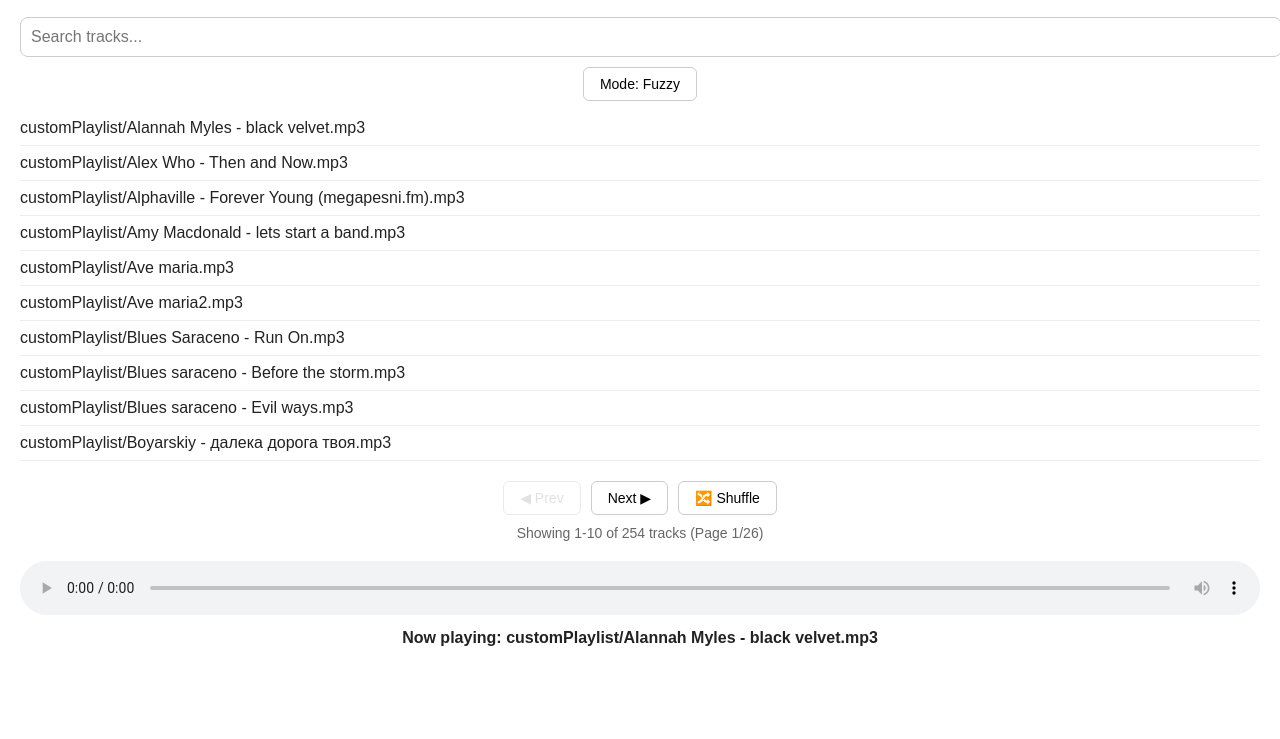
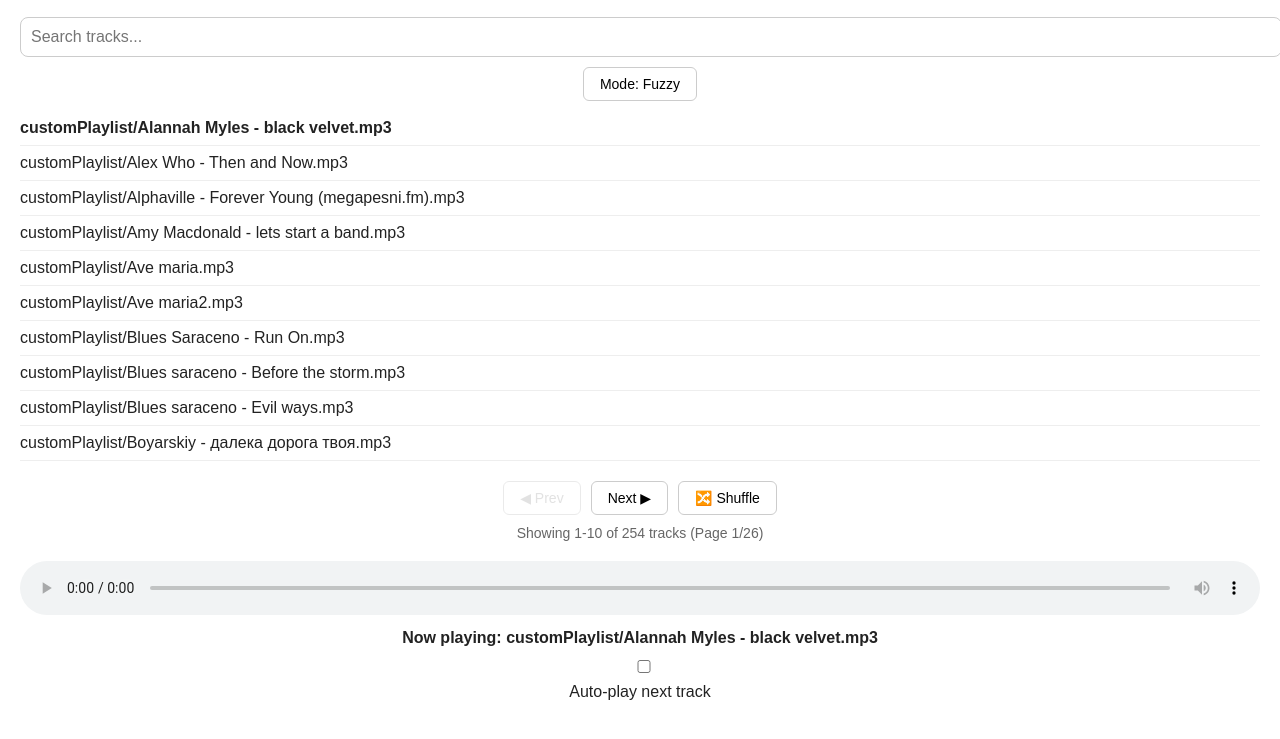
Before and after one commit to tritonJS826/music, a website: page public/index.html in a window 1280 px wide. Both pictures are taken after a click on the item "customPlaylist/Alannah Myles - black velvet.mp3". Shown: the part 81-820 px from the top of the page. Drawn offline with Linux system fonts and the light colour scheme.

Commit message:
play next track

```diff
--- a/public/index.html
+++ b/public/index.html
@@ -19,6 +19,7 @@
     audio { width: 100%; margin-top: 20px; border-radius: 8px; }
     .search-mode { display: flex; justify-content: center; margin-bottom: 10px; gap: 10px; }
     #currentTrack { text-align: center; margin-top: 10px; font-weight: bold; }
+    .autoplay-next { text-align: center; margin-top: 10px; }
   </style>
 </head>
 <body>
@@ -38,13 +39,17 @@
   <div class="counter" id="counter"></div>
   <audio id="player" controls></audio>
   <div id="currentTrack"></div>
+  <div class="autoplay-next">
+    <label><input type="checkbox" id="autoplayNext" /> Auto-play next track</label>
+  </div>
 
   <script>
     const ITEMS_PER_PAGE = 10;
     let music = [];
     let filtered = [];
     let currentPage = 1;
-    let exactMatch = false; // false = fuzzy, true = exact substring
+    let exactMatch = false;
+    let currentTrackIndex = -1;
 
     async function loadMusic() {
       const res = await fetch("music.json");
@@ -88,12 +93,15 @@
       const pageItems = filtered.slice(start, end);
 
       list.innerHTML = "";
-      pageItems.forEach(m => {
+      pageItems.forEach((m, idx) => {
         const li = document.createElement("li");
         li.textContent = m.path.replace("music/", "");
-        li.onclick = () => playTrack(m.path);
+        li.onclick = () => playTrack(start + idx); // use index in filtered array
+        li.id = `track-${start + idx}`;
         list.appendChild(li);
       });
+
+      highlightCurrentTrack();
 
       const totalPages = Math.ceil(filtered.length / ITEMS_PER_PAGE) || 1;
       document.getElementById("counter").textContent =
@@ -113,13 +121,25 @@
       history.replaceState(null, "", `?${params.toString()}`);
     }
 
-    // Play a track and update display
-    function playTrack(trackPath) {
+    function playTrack(index) {
+      if (index < 0 || index >= filtered.length) return;
+      const trackPath = filtered[index].path;
       const player = document.getElementById("player");
       const current = document.getElementById("currentTrack");
+
+      currentTrackIndex = index;
       player.src = trackPath;
       current.textContent = "Now playing: " + trackPath.replace("music/", "");
       player.play();
+      highlightCurrentTrack();
+    }
+
+    function highlightCurrentTrack() {
+      document.querySelectorAll("#list li").forEach(li => li.style.fontWeight = "normal");
+      if (currentTrackIndex !== -1) {
+        const li = document.getElementById(`track-${currentTrackIndex}`);
+        if (li) li.style.fontWeight = "bold";
+      }
     }
 
     document.getElementById("search").oninput = e => {
@@ -141,6 +161,7 @@
         updateURL(document.getElementById("search").value);
       }
     };
+
     document.getElementById("next").onclick = () => {
       const totalPages = Math.ceil(filtered.length / ITEMS_PER_PAGE);
       if (currentPage < totalPages) {
@@ -152,9 +173,19 @@
 
     document.getElementById("shuffle").onclick = () => {
       if (filtered.length === 0) return alert("No tracks to shuffle!");
-      const randomTrack = filtered[Math.floor(Math.random() * filtered.length)];
-      playTrack(randomTrack.path);
+      const randomIndex = Math.floor(Math.random() * filtered.length);
+      playTrack(randomIndex);
     };
+
+    // Auto-play next track
+    document.getElementById("player").addEventListener("ended", () => {
+      if (document.getElementById("autoplayNext").checked) {
+        const nextIndex = currentTrackIndex + 1;
+        if (nextIndex < filtered.length) {
+          playTrack(nextIndex);
+        }
+      }
+    });
 
     loadMusic();
   </script>
```
